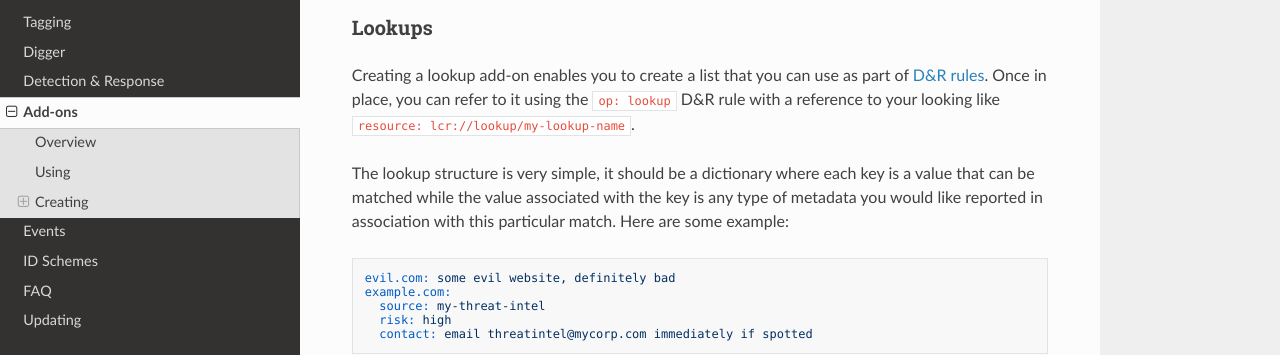
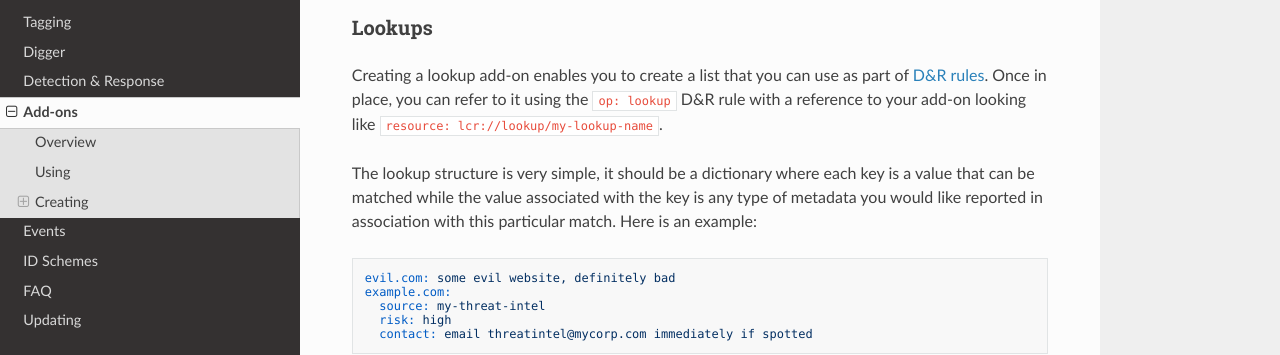
Before and after one commit to refractionPOINT/lce_doc, an MkDocs documentation site: the page built from docs/user_addons.md, in a window 1280 px wide and 900 px high, scrolled down 1412 px. Shown: the part 305-660 px from the top of the window. Built offline with MkDocs 1.6.1, drawn with Linux system fonts in a browser that asks for light colours; nearby versions of some CDN libraries; old or Windows-style settings are respelled for this version of MkDocs.

Commit message:
Typo fix.

````diff
--- a/docs/user_addons.md
+++ b/docs/user_addons.md
@@ -60,12 +60,12 @@ organization to organization. If you do use labels, describe the exact usage in
 
 ### Lookups
 Creating a lookup add-on enables you to create a list that you can use as part of [D&R rules](dr.md).
-Once in place, you can refer to it using the `op: lookup` D&R rule with a reference to your looking
+Once in place, you can refer to it using the `op: lookup` D&R rule with a reference to your add-on looking
 like `resource: lcr://lookup/my-lookup-name`.
 
 The lookup structure is very simple, it should be a dictionary where each key is a value that
 can be matched while the value associated with the key is any type of metadata you would like
-reported in association with this particular match. Here are some example:
+reported in association with this particular match. Here is an example:
 
 ```yaml
 evil.com: some evil website, definitely bad
````
